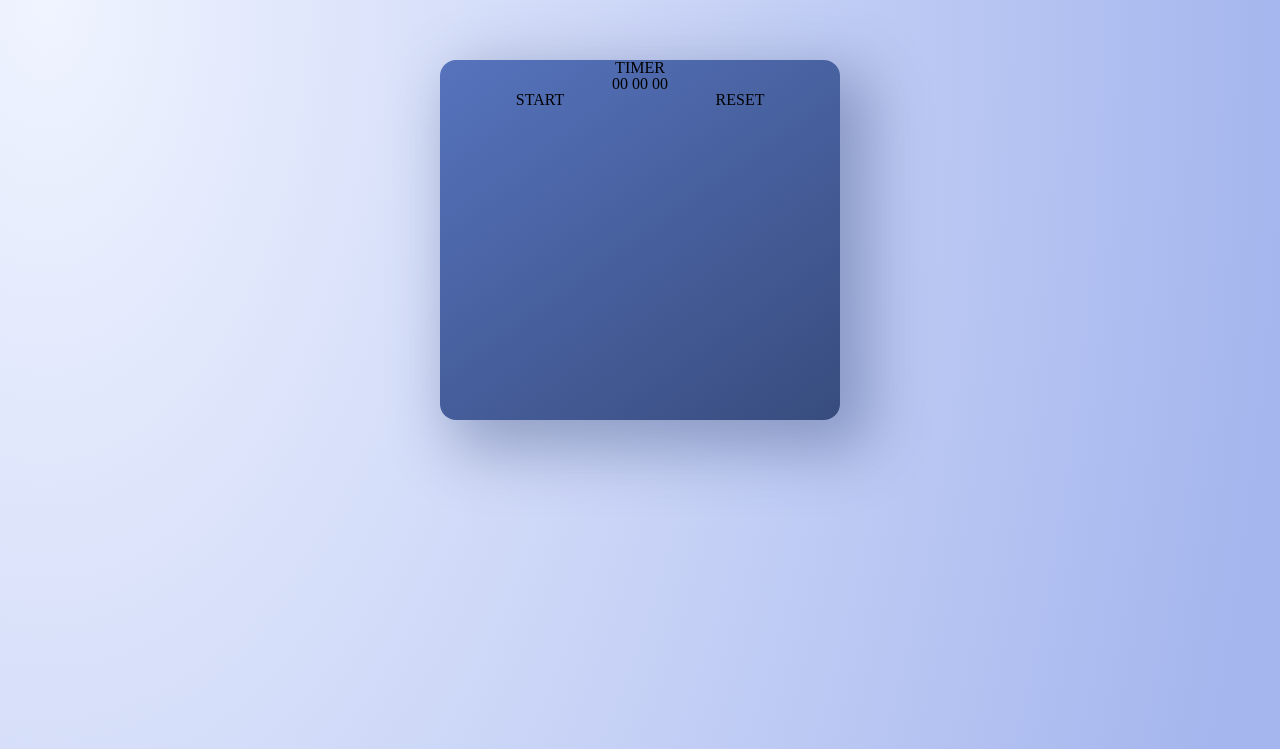
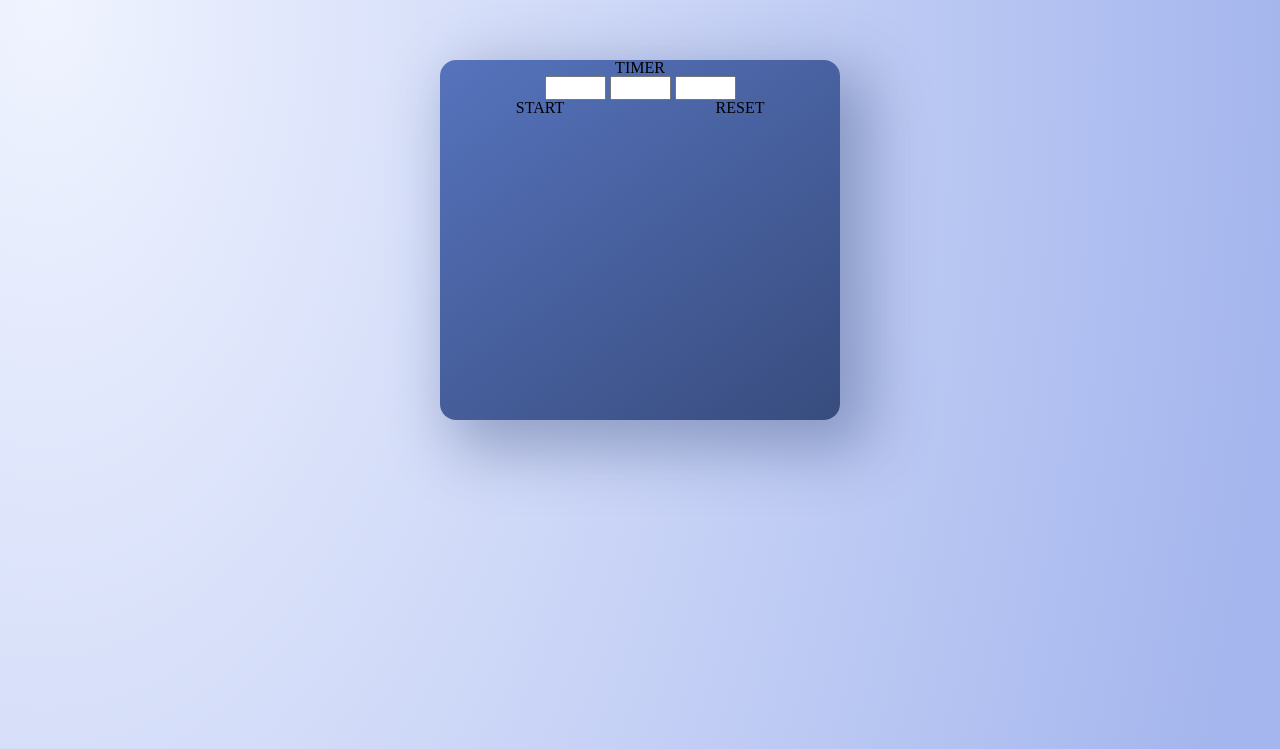
Before and after one commit to Jinnie-kim/Timer, a plain HTML site: page index.html in a window 1280 px wide. Shown: the part 51-800 px from the top of the page. Drawn offline with Linux system fonts and the light colour scheme; a web font is replaced by a local one.

Commit message:
HTML
숫자를 사용자로부터 받아올 수 있도록 input태그로 변경, 버튼을 JS로 핸들링할 수 있도록 클래스를 부여

```diff
--- a/index.html
+++ b/index.html
@@ -17,14 +17,14 @@
         <article class="timer">
             <h2 class="ir_text">타이머</h2>
             <h3>TIMER</h3>
-            <div class="number">
-                <strong>00</strong>
-                <strong>00</strong>
-                <strong>00</strong>
+            <div class="numbers">
+                <input class="hour" type="number" min="0" max="60">
+                <input class="minute" type="number" min="0" max="60">
+                <input class="second" type="number" min="0" max="60">
             </div>
             <div class="timer-buttons">
-                <button type="button">START</button>
-                <button type="button">RESET</button>
+                <button class="start" type="button">START</button>
+                <button class="reset" type="button">RESET</button>
             </div>
         </article>
 </body>
```
